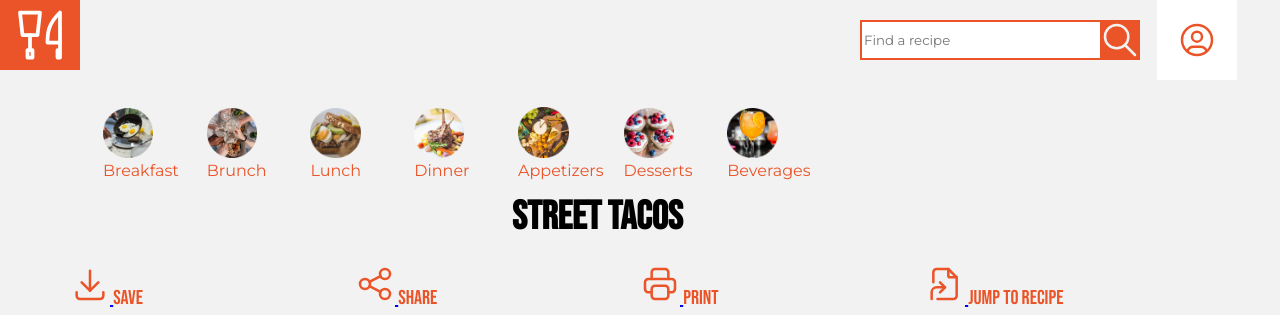
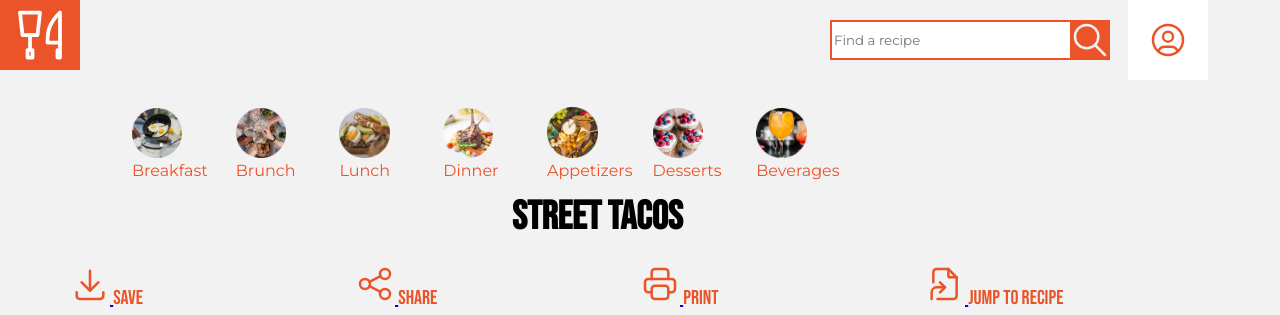
Before and after one commit to kprice33/recipe, a plain HTML site: page index.html in a window 1280 px wide. Shown: the top 315 px of the page. Drawn offline with Linux system fonts and the light colour scheme; grey boxes are pictures that could not be loaded; a web font is replaced by a local one.

Commit message:
Update style.css

```diff
--- a/style.css
+++ b/style.css
@@ -160,7 +160,7 @@ nav{
     font-family:'Bebas Neue', sans-serif ;
     font-size: 40px;
     position: absolute;
-    left: 43px;
+    left: 72px;
     top: 0px;
     margin: 0px;
     font-size: 16px;
@@ -219,10 +219,6 @@ nav ul {
     padding: 0px;
     text-decoration: none;
 }
-/* nav svg {
-    top: 60px;
-
-} */
 
 nav label {
     cursor: pointer;
@@ -249,7 +245,7 @@ nav label span:before, label span:after {
     display: block;
     height: 100%;
     position: absolute;
-    transition: all .2s ease-out;
+    transition: all .3s ease-out;
     width: 100%;
 }
 nav label span:before {
@@ -281,7 +277,7 @@ nav input:checked ~ label:not(.steps) span:before, input:checked ~ label:not(.st
     stroke:#EB5428;
     position:absolute;
     top: 0px;
-    right: 43px;
+    right: 72px;
     background-color:white;
     padding: 20px 20px;
 }
@@ -301,7 +297,7 @@ form input {
     top: 120px;
     border-style: solid;
     border-color:#EB5428;
-    right: 95px;
+    right: 120px;
     height: 3em;
     width: 280px;
 }
@@ -311,7 +307,7 @@ form svg{
     top: 120px;
     background-color:#EB5428;
     stroke:#F2F2F2;
-    right: 90px
+    right: 120px;
 }
 
 main {
@@ -457,7 +453,7 @@ footer p{
     }
     form input, form svg{
         top: 20px;
-        right: 140px;
+        right: 170px;
     }
 }
 
```
